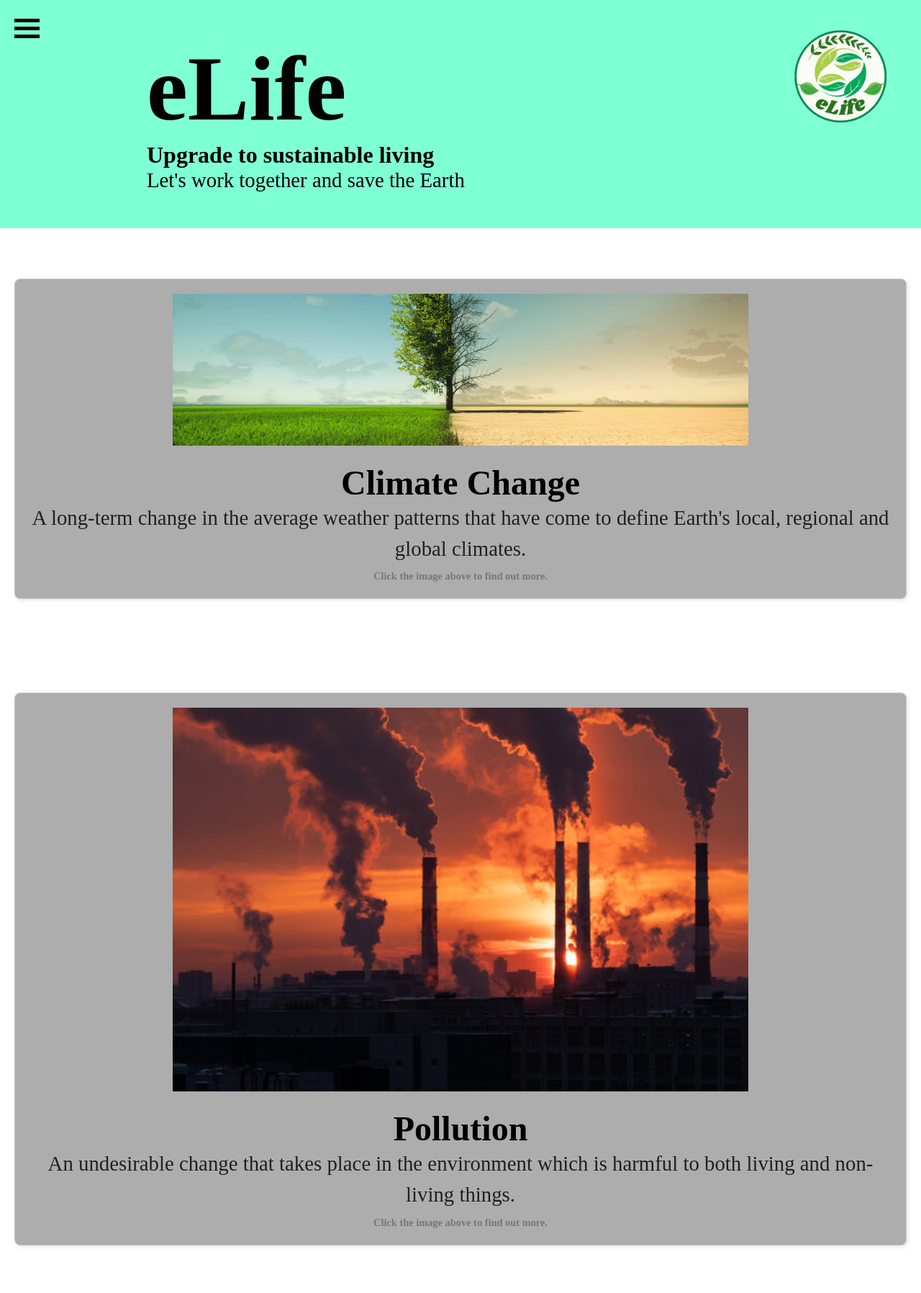
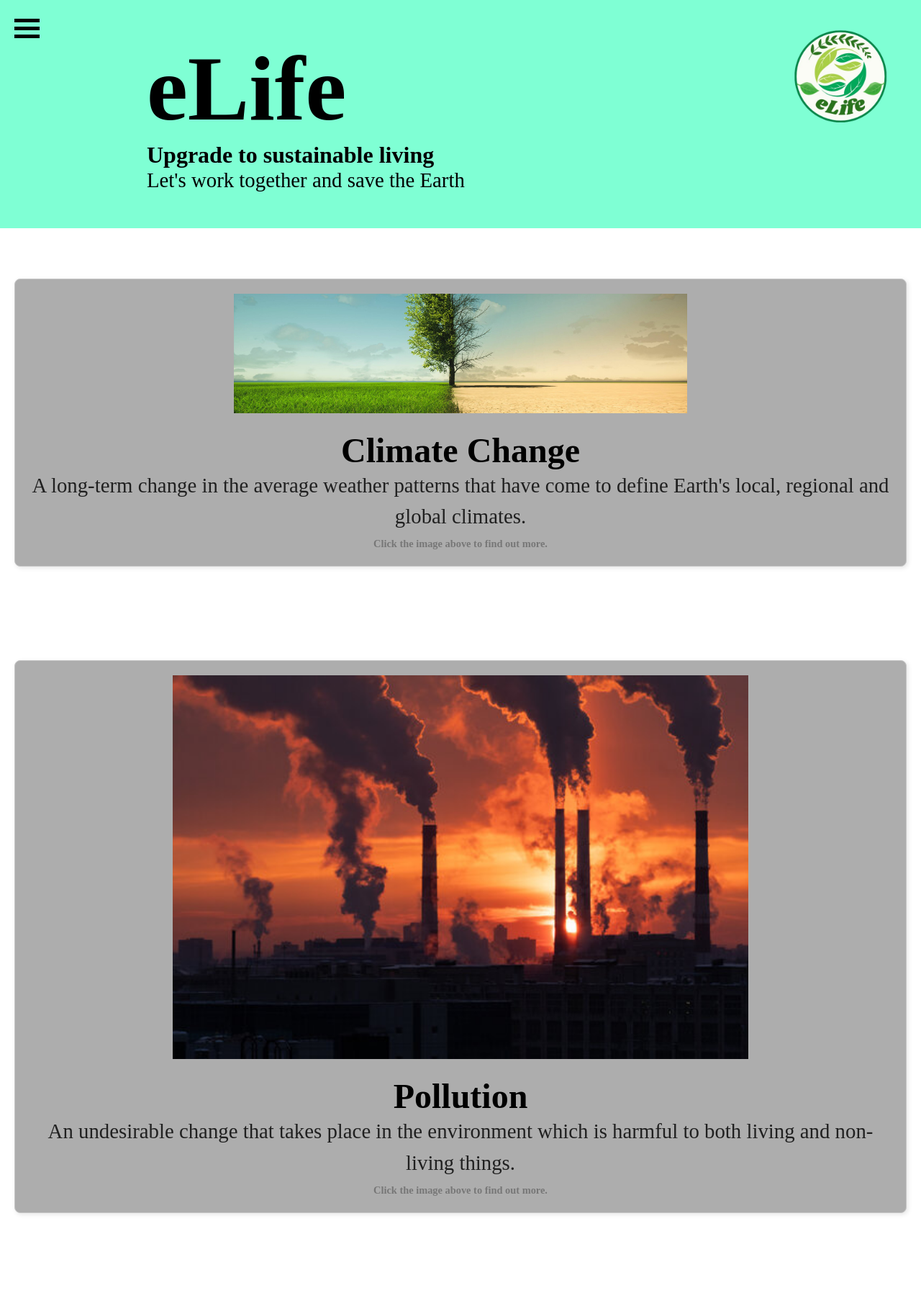
Before and after one commit to w1883045/eLife, a PHP site: page / in a window 1280 px wide. Shown: the top 1796 px of the page at 72% size. Run offline with PHP 8.4, Linux system fonts and the light colour scheme.

Commit message:
Add files via upload

```diff
--- a/index.html
+++ b/index.html
@@ -41,7 +41,7 @@
 
     <div class="image-links">
         <div class="clickable-item">
-            <a href="climatechange.html" class="clickable-container">
+            <a href="climatechange.html" class="clickable-container climatechange-image">
                 <img src="images/climatechange.png" alt="Environmental Issues" class="clickable-image">
             </a>
             <p class="image-text">
@@ -104,6 +104,23 @@
         </div>
     </div>
 
+    <div class="image-links">
+        <div class="clickable-item">
+            <a href="foodwaste.html" class="clickable-container">
+                <img src="images/foodwaste.png" alt="Environmental Issues" class="clickable-image">
+            </a>
+            <p class="image-text">
+                <span class="title">Food Waste</span><br>
+                <span class="sub-text"> The food intented for human consumption which is then thrown away affecting the environment negatively.</span><br>
+                <span class="small-text">Click the image above to find out more.</span>
+            </p>
+        </div>
+    </div>
+
+
+
+
+
     <script src="javascript.js"></script>
 
 </body>
--- a/style.css
+++ b/style.css
@@ -184,3 +184,9 @@ nav ul li a:hover {
     color: #777777;
     margin-top: 10px;
 }
+
+.climatechange-image {
+    width: 80%;
+    max-width: 700px;
+    height: auto;
+}
```
